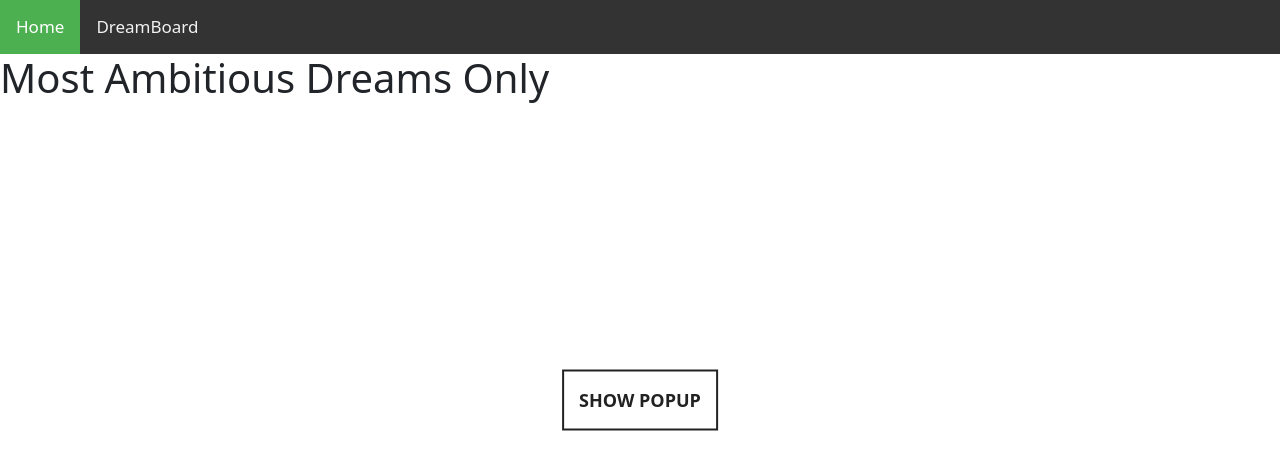
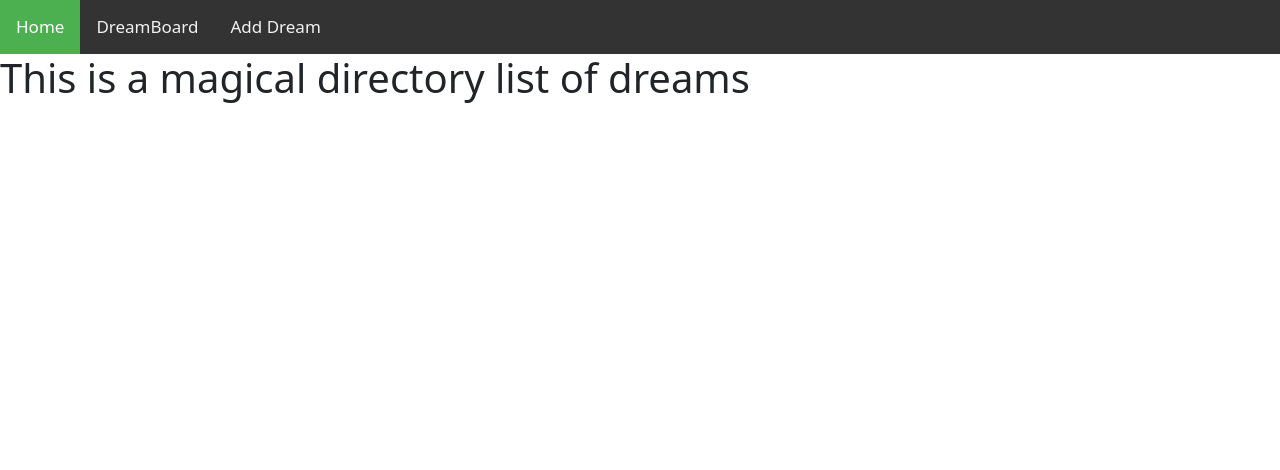
Before and after one commit to matthewoz101/HackathonDreamboard, a Django app: page /dreamboard/ in a window 1280 px wide. Shown: the top 470 px of the page. Run offline with Django 3.2, Linux system fonts and the light colour scheme; some libraries are stand-ins or nearby versions.

Commit message:
Added Add Dream page so there's 3 pages now

```diff
--- /dev/null
+++ b/mysite/dreamboard/static/css/dreamboard.css
@@ -0,0 +1,29 @@
+/* Add a black background color to the top navigation */
+.topnav {
+  background-color: #333;
+  overflow: hidden;
+}
+
+
+
+/* Style the links inside the navigation bar */
+.topnav a {
+  float: left;
+  color: #f2f2f2;
+  text-align: center;
+  padding: 14px 16px;
+  text-decoration: none;
+  font-size: 17px;
+}
+
+/* Change the color of links on hover */
+.topnav a:hover {
+  background-color: #ddd;
+  color: black;
+}
+
+/* Add a color to the active/current link */
+.topnav a.active {
+  background-color: #4CAF50;
+  color: white;
+}
--- a/mysite/dreamboard/templates/dreamboard/home.html
+++ b/mysite/dreamboard/templates/dreamboard/home.html
@@ -7,6 +7,7 @@
 <div class="topnav">
   <a class="active" href="{% url 'home' %}">Home</a>
   <a href="{% url 'index' %}">DreamBoard</a>
+  <a href="{% url 'addDream' %}">Add Dream</a>
 </div>
 
 <h1>This is the homepage.</h1>
--- a/mysite/dreamboard/templates/dreamboard/index.html
+++ b/mysite/dreamboard/templates/dreamboard/index.html
@@ -1,46 +1,29 @@
 {% load static %}
-{% load crispy_forms_tags %}
 
-<link rel="stylesheet" type="text/css" href="{% static 'css/main.css' %}">
-<link href="https://cdn.jsdelivr.net/npm/bootstrap@5.0.0-beta1/dist/css/bootstrap.min.css" rel="stylesheet" integrity="sha384-giJF6kkoqNQ00vy+HMDP7azOuL0xtbfIcaT9wjKHr8RbDVddVHyTfAAsrekwKmP1" crossorigin="anonymous">
+<!DOCTYPE html>
+<html lang="en" dir="ltr">
+  <head>
+    <meta charset="utf-8">
+
+    <link href="https://cdn.jsdelivr.net/npm/bootstrap@5.0.0-beta1/dist/css/bootstrap.min.css" rel="stylesheet" integrity="sha384-giJF6kkoqNQ00vy+HMDP7azOuL0xtbfIcaT9wjKHr8RbDVddVHyTfAAsrekwKmP1" crossorigin="anonymous">
+    <link rel="stylesheet" type="text/css" href="{% static 'css/dreamboard.css' %}">
 
 
-<div class="topnav">
-  <a class="active" href="{% url 'home' %}">Home</a>
-  <a href="{% url 'index' %}">DreamBoard</a>
-</div>
-
-<h1>Most Ambitious Dreams Only</h1>
 
 
-<div class="popup" id="popup-1">
-  <div class="overlay"></div>
-  <div class="content">
-    <div class="close-btn" onclick="togglePopup()">&times;</div>
-    <script src="{% static 'js/main.js' %}"></script>
-    <h1>Add Dream</h1>
-    <p>
+    <title>This is the dreamboard</title>
+  </head>
+  <body>
 
-      <form class="" action="" method="post" autocomplete="off">
-          {% csrf_token %}
-        <div class="row">
-            <div class="col-md-6">
-                {{form.first_name|as_crispy_field}}
-            </div>
-            <div class="col-md-6">
-                {{form.last_name|as_crispy_field}}
-            </div>
-        </div>
-        <br>
-        {{form.dreamItem|as_crispy_field}}
-        <br>
-        <button type="submit" class="d-grid gap-2 col-12 btn btn-success">Submit</button>
+    <div class="topnav">
+      <a class="active" href="{% url 'home' %}">Home</a>
+      <a href="{% url 'index' %}">DreamBoard</a>
+      <a href="{% url 'addDream' %}">Add Dream</a>
+    </div>
 
-      </form>
+    <h1>This is a magical directory list of dreams</h1>
 
 
-    </p>
-  </div>
-</div>
 
-<button class="popupButton"onclick="togglePopup()">Show Popup</button>
+  </body>
+</html>
--- a/mysite/dreamboard/views.py
+++ b/mysite/dreamboard/views.py
@@ -11,19 +11,23 @@ from . import urls
 
 
 def index(request):
+    return render(request, 'dreamboard/index.html')
+
+
+def home(request):
+    return render(request, 'dreamboard/home.html')
+
+
+def addDream(request):
 
 
 
     if request.method == "GET":
         form = DreamForm()
-        return render(request, 'dreamboard/index.html', {'form':form, 'dreamboard_dream': dream.objects.all()})
+        return render(request, 'dreamboard/addDream.html', {'form':form, 'dreamboard_dream': dream.objects.all()})
     else:
         form = DreamForm(request.POST)
         if form.is_valid():
             form.save()
-        return render(request, 'dreamboard/index.html', {'form':form, 'dreamboard_dream': dream.objects.all()})
+        return render(request, 'dreamboard/addDream.html', {'form':form, 'dreamboard_dream': dream.objects.all()})
         #return redirect('index')
-
-
-def home(request):
-    return render(request, 'dreamboard/home.html')
--- a/mysite/mysite/urls.py
+++ b/mysite/mysite/urls.py
@@ -21,6 +21,7 @@ from dreamboard import views
 urlpatterns = [
     path('', views.home, name='home'),
     path('dreamboard/', views.index, name='index'),
+    path('addadream/', views.addDream, name='addDream'),
     path('admin/', admin.site.urls),
 
 ]
```
Also changed, not shown: mysite/dreamboard/templates/dreamboard/addDream.html (added, +47 -0 lines).
